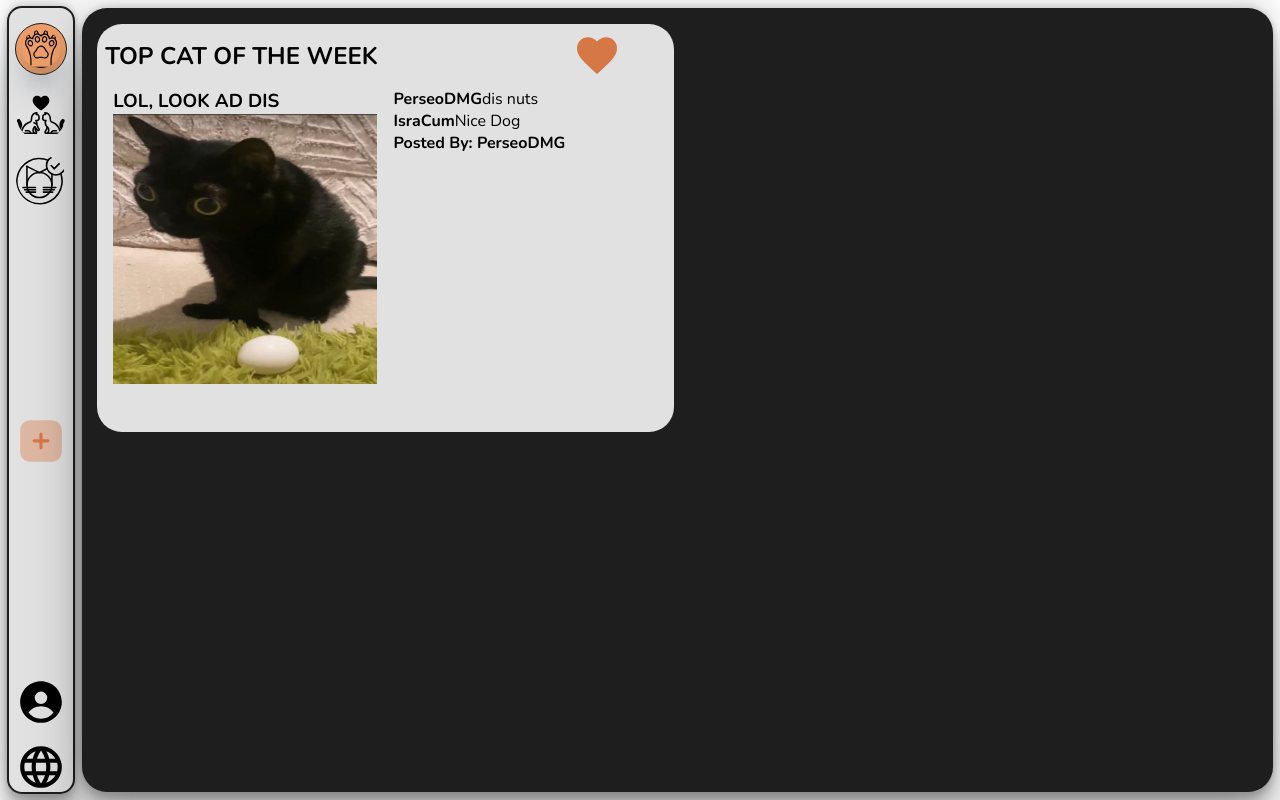
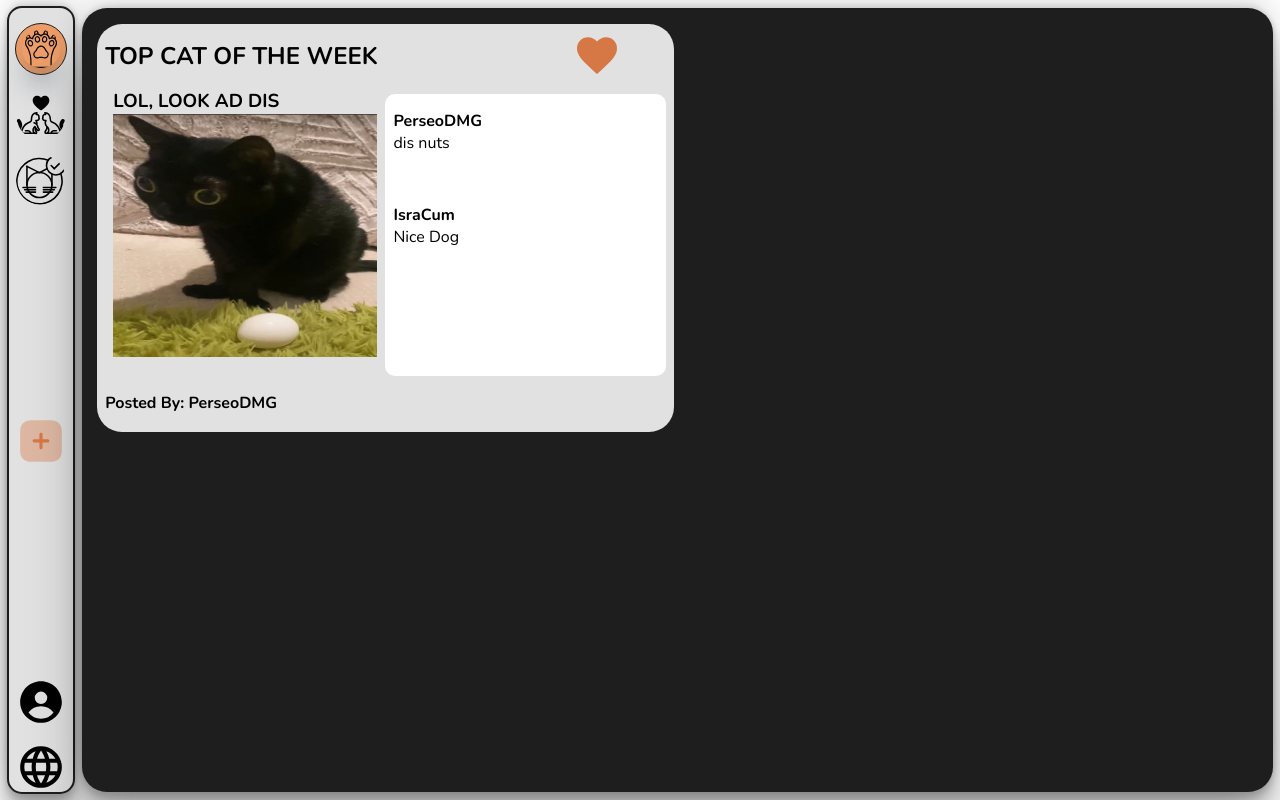
Before and after one commit to PerseOMG/shareYourCatFE, an Angular app: page / in a window 1280 px wide. Built offline with nearby package versions, Linux system fonts and the light colour scheme.

Commit message:
SYC | Styling cat of the week card - comments section

```diff
--- a/src/app/components/layout/cat-of-the-week/cat-of-the-week.component.html
+++ b/src/app/components/layout/cat-of-the-week/cat-of-the-week.component.html
@@ -17,9 +17,9 @@
                 <strong>{{comment.userName}}</strong>
                 <span>{{comment.comment}}</span>
             </div>
-            <div>
-                <strong>Posted By: <span>{{postData.postedBy}}</span></strong>
-            </div>
+        </div>
+        <div>
+            <strong>Posted By: <span>{{postData.postedBy}}</span></strong>
         </div>
     </div>
 </div>
--- a/src/app/components/layout/cat-of-the-week/cat-of-the-week.styles.scss
+++ b/src/app/components/layout/cat-of-the-week/cat-of-the-week.styles.scss
@@ -42,18 +42,29 @@ h2 {
         grid-template-columns: 1fr 1fr;
       }
       &-title {
-        font-weight: bold;
+        font-weight: bolder;
       }
     }
   }
   &__comments {
-    padding: 8px;
+    padding: 16px 8px;
+    margin-top: 5%;
+    overflow-y: auto;
+    max-height: 250px;
+    background-color: white;
+    border-radius: 10px;
   }
   &__comment {
+    display: flex;
+    flex-direction: column;
+    &:not(:first-child) {
+      margin-top: 50px;
+    }
   }
   &__post-image {
-    height: 100%;
+    height: 90%;
     width: 100%;
     aspect-ratio: 1/1;
+    max-height: 300px;
   }
 }
```
